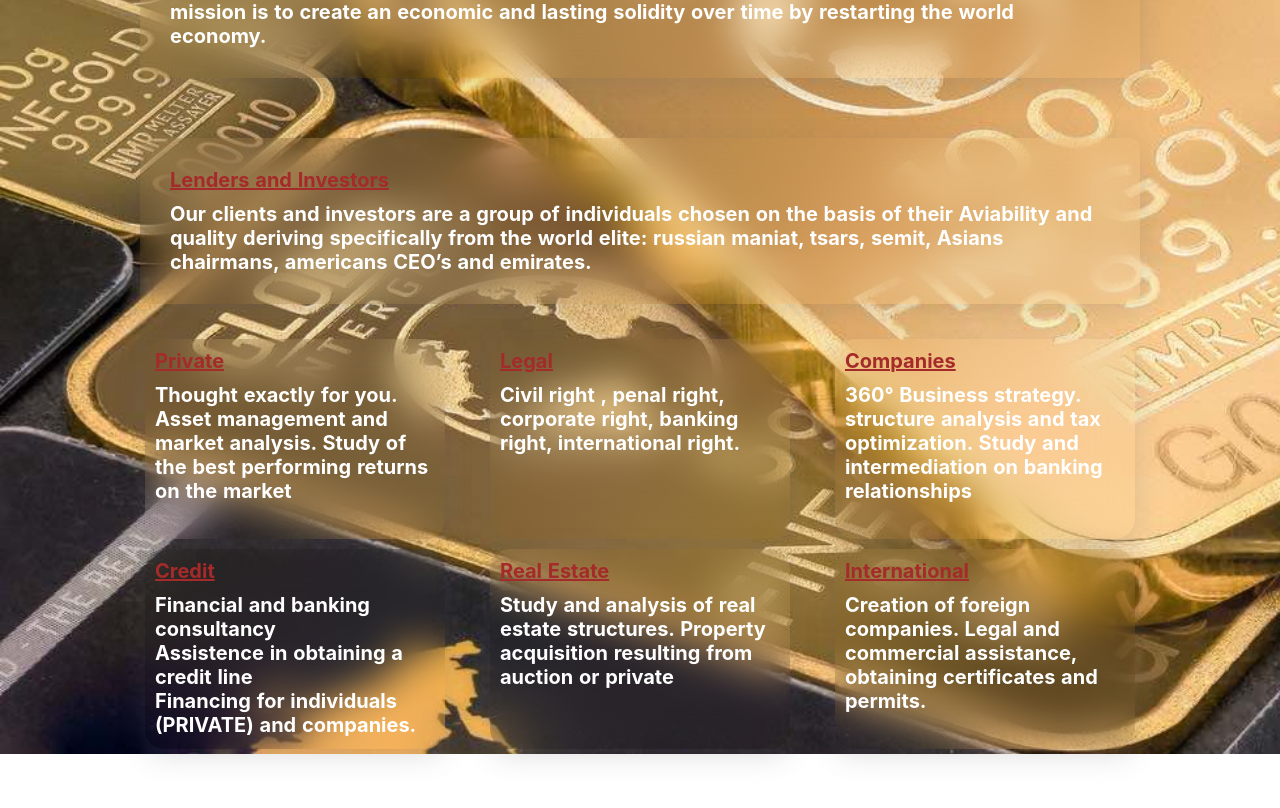
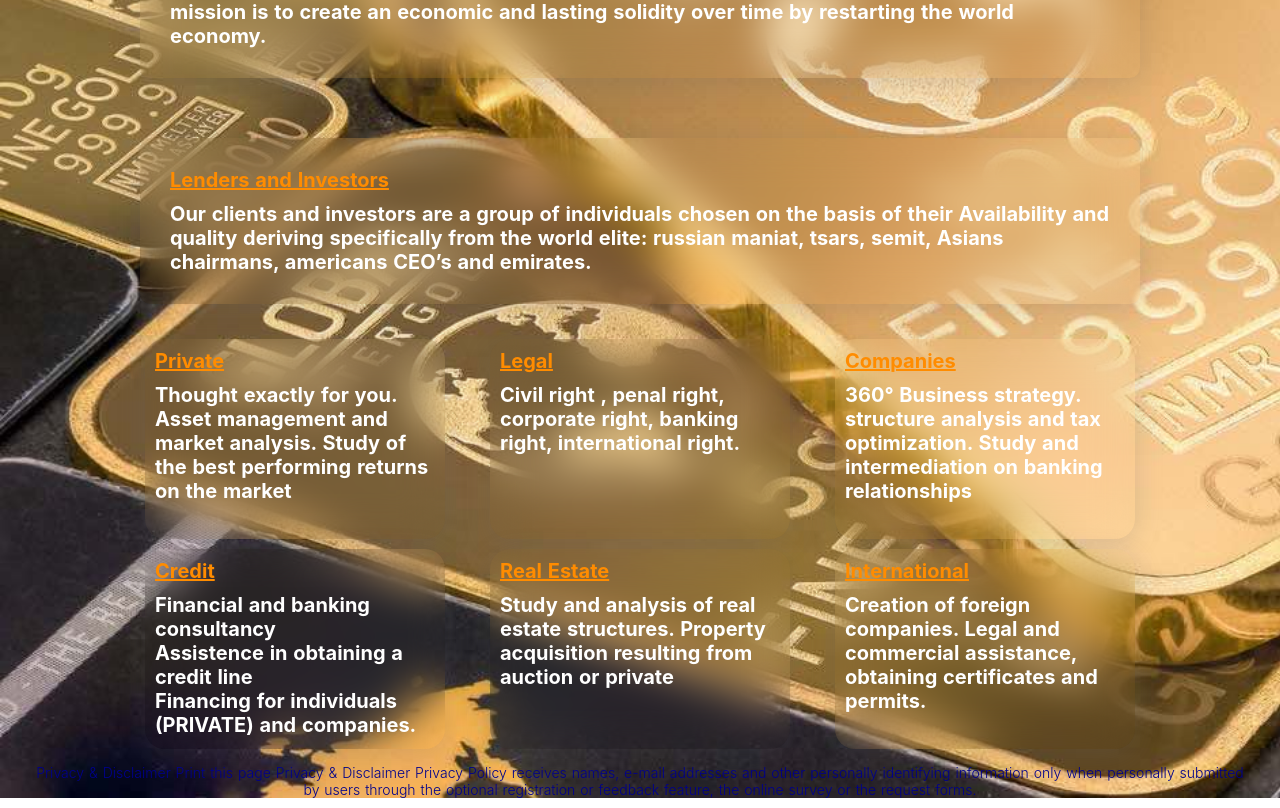
Before and after one commit to MrCode1997/tMondial, a Nuxt app: page / in a window 1280 px wide. Shown: the part 360-1168 px from the top of the page. Before the commit the page ends 1114 px from the top, so only its background shows below. Built offline with nearby package versions, Linux system fonts and the light colour scheme.

Commit message:
TheMondial2.0 added privacy content

```diff
--- a/components/BaseMainContent.vue
+++ b/components/BaseMainContent.vue
@@ -36,7 +36,7 @@ p.home-page-main-content {
   }
 
   .title {
-    color: brown;
+    color: darkorange;
     text-decoration: underline;
     cursor: pointer;
     margin-bottom: 10px;
--- a/components/BaseSecondaryContentItem.vue
+++ b/components/BaseSecondaryContentItem.vue
@@ -42,7 +42,7 @@ export default {
   }
 
   .title {
-    color: brown;
+    color: darkorange;
     text-decoration: underline;
     margin-bottom: 10px;
     cursor: pointer;
--- /dev/null
+++ b/components/PrivacyContent.vue
@@ -0,0 +1,22 @@
+<template>
+  <div class="privacy-content">
+    {{ $content.privacy }}
+  </div>
+</template>
+
+<script>
+export default {
+  name: 'PrivacyContent',
+}
+</script>
+
+<style lang="scss">
+.privacy-content {
+  padding: 0 30px;
+  margin: 10px 0;
+  color: darkblue;
+  font-size: 14px;
+  text-align: center;
+  font-weight: 300;
+}
+</style>
--- a/pages/index.vue
+++ b/pages/index.vue
@@ -23,17 +23,21 @@
     </BaseMainContent>
 
     <BaseSecondaryContent />
+
+    <PrivacyContent />
   </div>
 </template>
 
 <script>
 import BaseMainContent from '../components/BaseMainContent';
 import BaseSecondaryContent from '../components/BaseSecondaryContent';
+import PrivacyContent from '../components/PrivacyContent';
 export default {
   name: 'HomePage',
   components: {
     BaseMainContent,
     BaseSecondaryContent,
+    PrivacyContent,
   },
 }
 </script>
--- a/plugins/webSiteContent.js
+++ b/plugins/webSiteContent.js
@@ -1,6 +1,7 @@
 const content = {
   homePageWebSiteTitle: 'International Financial Consulting',
   contactPageTitle: 'Contact only if you are really interested',
+  privacy: 'Privacy & Disclaimer Print this page Privacy & Disclaimer Privacy Policy receives names, e-mail addresses and other personally identifying information only when personally submitted by users through the optional registration or feedback feature, the online survey or the request forms.',
   secondaryContent: [
     {
       title: 'Private',
@@ -33,7 +34,7 @@ const content = {
   },
   lendersAndInvestors: {
     title: 'Lenders and Investors',
-    description: 'Our clients and investors are a group of individuals chosen on the basis of their Aviability and quality deriving specifically from the world elite: russian maniat, tsars, semit, Asians chairmans, americans CEO’s and emirates.',
+    description: 'Our clients and investors are a group of individuals chosen on the basis of their Availability and quality deriving specifically from the world elite: russian maniat, tsars, semit, Asians chairmans, americans CEO’s and emirates.',
   }
 };
 
```
